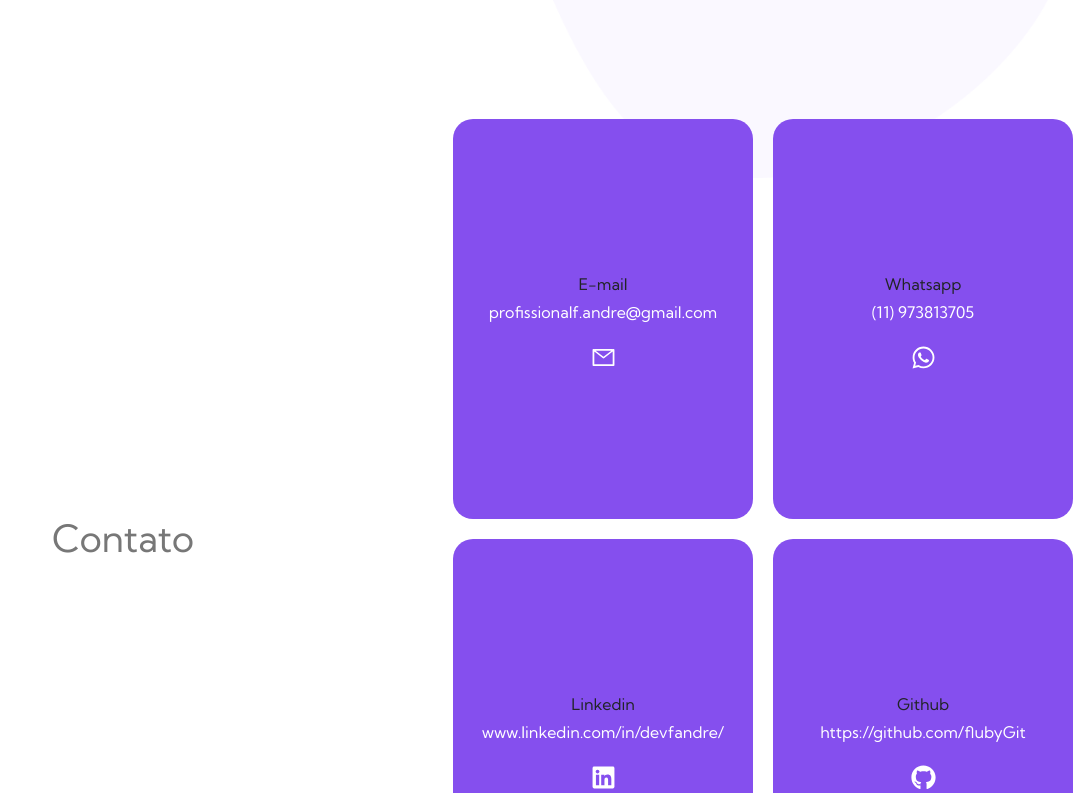
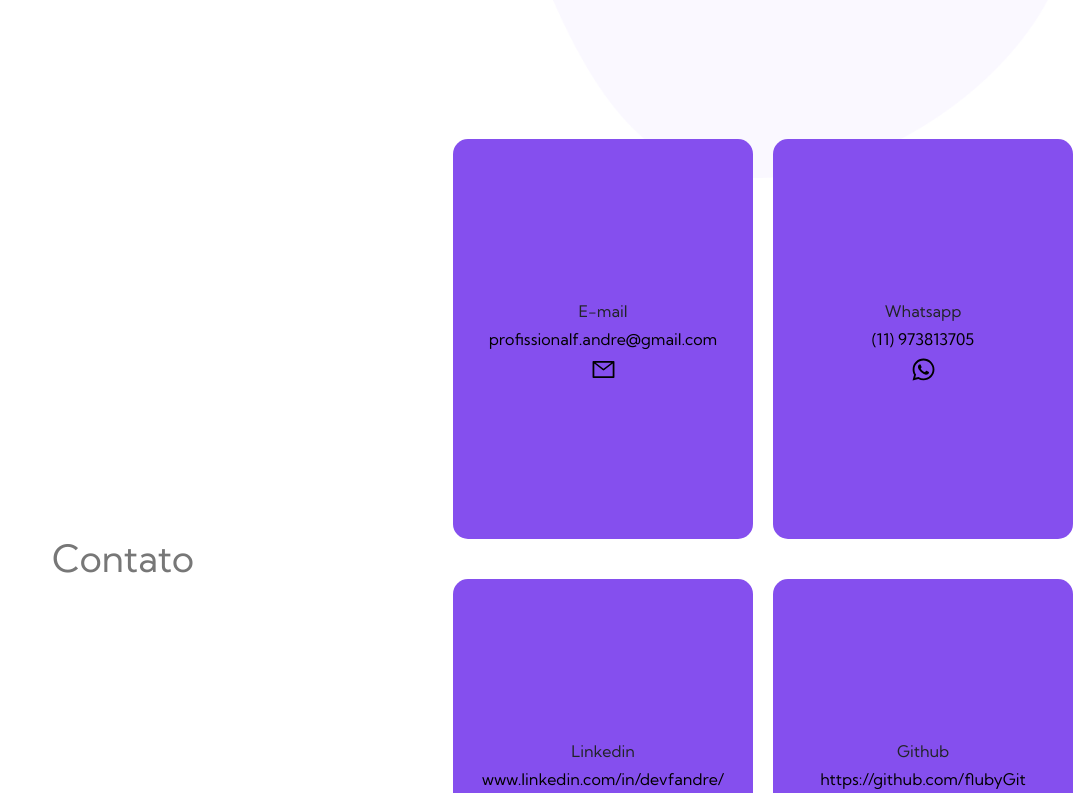
Before and after one commit to fandredev/old-portfolio, a React (Create React App) app: page / in a window 1280 px wide. Shown: the part 547-1340 px from the top of the page, without its empty margins (197-1280 px from the left). Built offline with nearby package versions, Linux system fonts and the light colour scheme.

Commit message:
refactor: pass props sass to tailwindcss

```diff
--- a/src/components/Card/index.tsx
+++ b/src/components/Card/index.tsx
@@ -11,8 +11,11 @@ export default function Card({
   return (
     <aside>
       <a href={url} target="_blank" rel="noopener noreferrer">
-        <div id="card">
-          <figure>{children}</figure>
+        <div
+          className="flex items-center justify-center flex-col text-center my-8 rounded-3xl font-secondary"
+          id="card"
+        >
+          <figure className="mt-2">{children}</figure>
           <h3>{title}</h3>
           <span>{description}</span>
         </div>
--- a/src/components/Card/styled.scss
+++ b/src/components/Card/styled.scss
@@ -8,47 +8,38 @@ aside {
   @media (min-width: $mobile-lg) {
     padding: 0 6rem;
   }
+
   @media (min-width: $tablet-sm) and (max-width: $tablet-md) {
     padding: 0 2rem;
   }
+
   @media (min-width: 800px) and (max-width: 1000px) {
     padding: 0 6rem;
   }
+
   @media (min-width: 1001px) {
     padding: 0 1rem;
   }
-  > a {
+
+  >a {
     text-decoration: none;
-    > div[id="card"] {
+
+    >div[id="card"] {
       background: $primary;
-      @include fullCenter;
-      flex-flow: column;
       height: 50vh;
       width: 100%;
       padding: 1rem 2rem;
-      margin-bottom: 2rem;
-      font-family: $secondary-font;
-      text-align: center;
-      color: #fff;
-      border-radius: 20px;
-      transition: height 0.3s linear;
 
-      &:hover {
-        height: 44vh;
-        box-shadow: $box-shadow;
+      img {
+        width: 100%;
       }
-      > figure {
-        margin-top: 2rem;
-        > img {
-          width: 100%;
-        }
-      }
-      > h3 {
+
+      >h3 {
         color: #212426;
         line-height: 3rem;
       }
-      > span {
-        color: #fff;
+
+      >span {
         line-height: 2.6rem;
       }
     }
--- a/src/components/Header/index.tsx
+++ b/src/components/Header/index.tsx
@@ -1,7 +1,6 @@
 import React, { useContext } from "react";
 import { LandingContext } from "../../contexts/LandingContext";
 import MenuBurger from "../MenuBurger";
-import Rocket from "../Rocket";
 import ListItems from "./ListItems";
 import "./styled.scss";
 
@@ -14,7 +13,6 @@ export default function Header(): JSX.Element {
       {width < 600 ? (
         <>
           <MenuBurger />
-          <Rocket />
         </>
       ) : (
         <ListItems />
--- a/src/components/Main/styled.scss
+++ b/src/components/Main/styled.scss
@@ -93,7 +93,7 @@ main {
       border: 3px solid transparent;
       font-family: $default-font;
       font-weight: 600;
-      background: linear-gradient(90deg, #4458dc 0%, #854fee 100%);
+      background: linear-gradient(90deg, #4458dc 0%, #854fee 100%) !important;
       color: #fff;
       margin: 3rem 0;
       border-radius: 10px;
--- a/src/enums/index.ts
+++ b/src/enums/index.ts
@@ -25,7 +25,7 @@ export enum DescTechs {
   TypescriptDesc = "Venho utilizando muito atualmente junto com NextJSTipar as coisas é muito importante e uso hoje no meu dia a dia.",
   NodeJSDesc = "Utilizo node frequentemente juntamente com o express para criação de API's básicas para complemento com o front-end.",
   NextJSDesc = "O que mais estudo e utilizo atualmente. NextJS é a tecnologia front-end que mais me divirto em utilizar.",
-  StoryBookDesc = "Documentar componentes é algo muito importante e o storybook é uma ferramenta ótima para isso.",
+  StoryBookDesc = "Documentar componentes é algo muito importante e o storybook é uma ferramenta ótima para isso. Estudei e uso hoje em dias em projetos pessoais e gosto muito da ferramenta.",
   ReactNativeDesc = "Tive algumas experiências com React Native a um tempo, mas, não é algo que mais estou vendo hoje em dia. Mas, adorei usá-lo por um tempo juntamente com o Expo no meu celular e Android Studio",
   GitDesc = "Utilizo diariamente para networking, pes quisa de bibliotecas, armazenamento de projetos pessoais e etc. Também tenho conhecimento de workflows para CI/CD usando Github Actions.",
   DockerDesc = "Tive noções básicas anteriormente, mas, não é algo que estou utilizando atualmente. Mas, é uma tecnologia incrível e que gostaria muito de voltar a estudar.",
```
Also changed, not shown: 1 other file (tests, documents, lock files or other folders).
